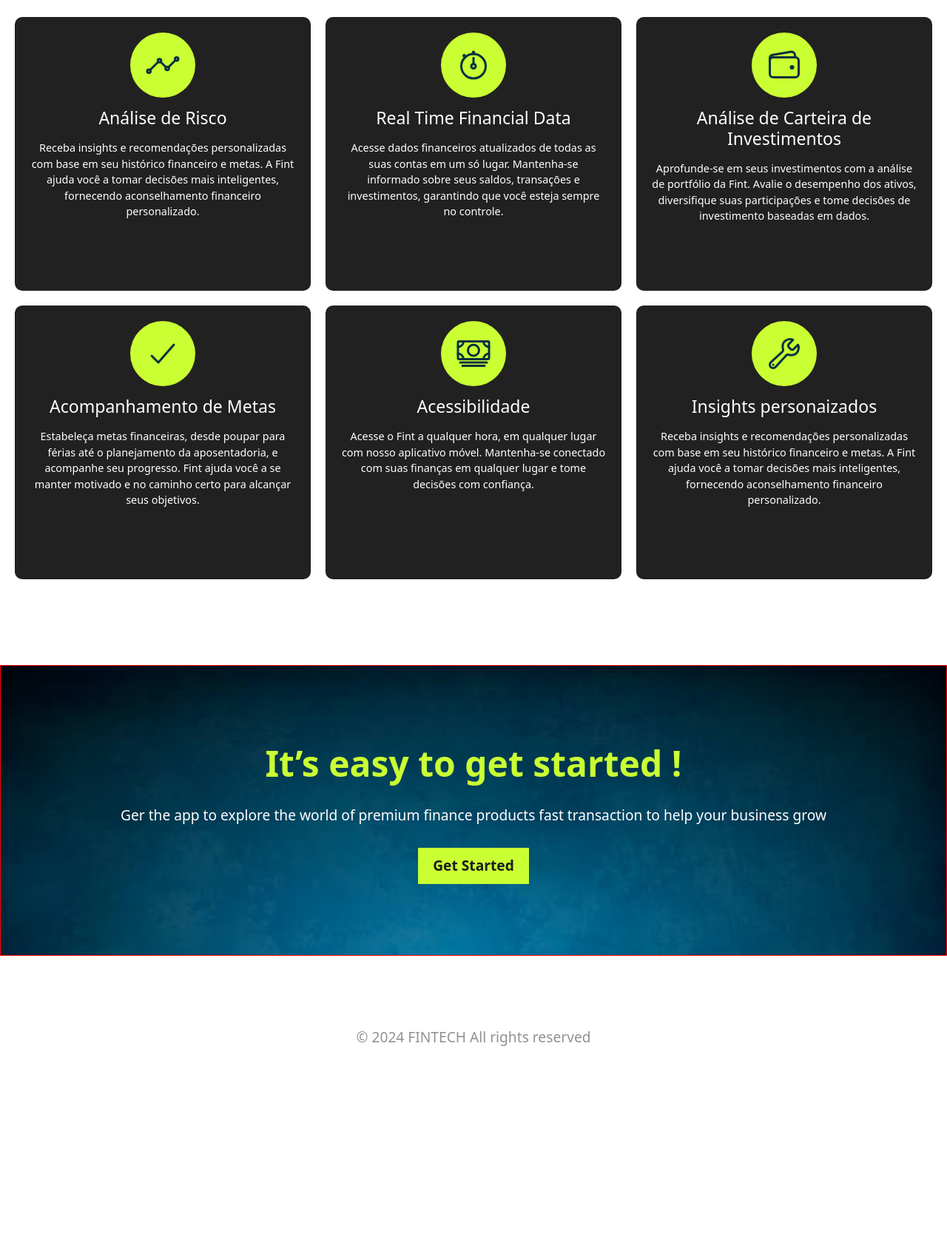
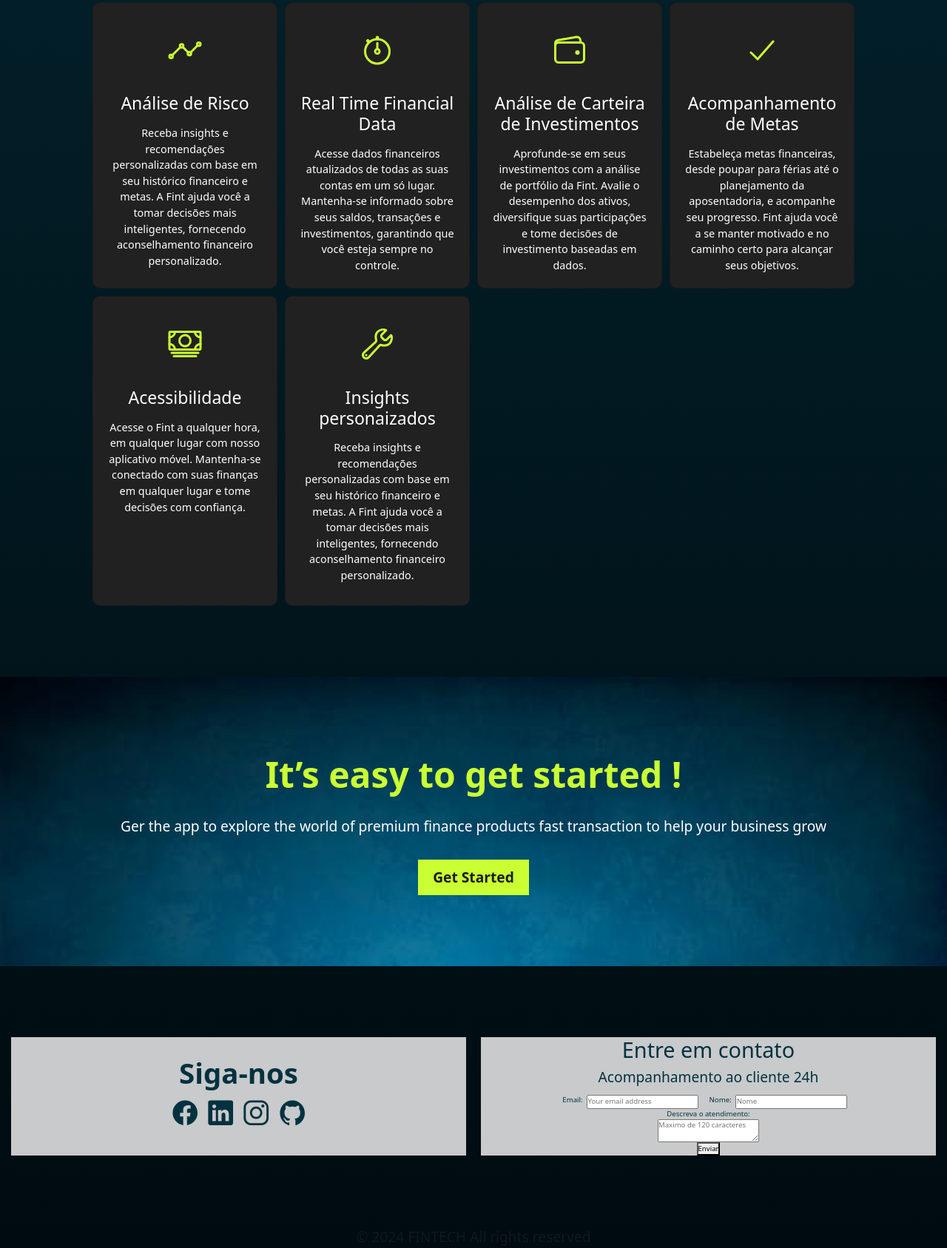
Before and after one commit to HernandoJunior/fintech-project, a plain HTML site: page index.html in a window 1280 px wide. Shown: the part 1594-3281 px from the top of the page at 74% size. Before the commit the page ends 3011 px from the top, so only its background shows below. Drawn offline with nearby package versions, Linux system fonts and the light colour scheme.

Commit message:
add responsive design

```diff
--- a/index.html
+++ b/index.html
@@ -106,6 +106,7 @@
             <h5 class="card-title">Insights personaizados</h5>
             <p class="card-text">Receba insights e recomendações personalizadas com base em seu histórico financeiro e metas. A Fint ajuda você a tomar decisões mais inteligentes, fornecendo aconselhamento financeiro personalizado.
             </p>
+            <button id="buttonLerMais">Ler mais</button>
           </div>
         </div>
 
@@ -117,15 +118,43 @@
       <button>Get Started</button>
     </section>
 
+    <section class="informationSection">
+
+      <div class="socialMedia">
+        <strong>Siga-nos</strong>
+        <div class="socialMediaLinks">
+          <a href=""><ion-icon name="logo-facebook"></ion-icon></a>
+          <a href=""><ion-icon name="logo-linkedin"></ion-icon></a>
+          <a href=""><ion-icon name="logo-instagram"></ion-icon></a>
+          <a href=""><ion-icon name="logo-github"></ion-icon></a>
+        </div>
+      </div>
+
+        <form action="">
+          <h2>Entre em contato</h2>
+          <p>Acompanhamento ao cliente 24h</p>
+
+          <div class="inputForm">
+              <label for="email">Email: </label>
+              <input id="email" type="email" name="email" placeholder="Your email address" required>
+              <label for="usuario">Nome:</label>
+              <input id="usuario" type="text" name="usuario" placeholder="Nome" required>
+          </div>
+
+
+          <label for="descricao">Descreva o atendimento: </label>
+          <textarea name="descricao" id="" placeholder="Maximo de 120 caracteres" maxlength="120"></textarea>
+          <button type="submit">Enviar</button>
+        </form>
+
+    </section>
+
     <footer>
       <span>© 2024 FINTECH All rights reserved</span>
     </footer>
   </div>
 
 
-
-
-
   <script type="module" src="https://unpkg.com/ionicons@7.1.0/dist/ionicons/ionicons.esm.js"></script>
   <script nomodule src="https://unpkg.com/ionicons@7.1.0/dist/ionicons/ionicons.js"></script>
 </body>
--- a/style.css
+++ b/style.css
@@ -14,6 +14,7 @@
 }
 
 body {
+
   font-family: 'Lexend', sans-serif;
   transition: 0.3s;
 
@@ -23,6 +24,7 @@ body {
 
 .firstPage {
   background: url(assets/background.png) no-repeat;
+  background: linear-gradient(#043140 0%, #000B0F 100%);
   background-size: 100vw;
 
   width: 100vw;
@@ -186,29 +188,25 @@ body {
   }
 
   > strong, h2, p {
-    color: var(--font-color-feature);
+    color: var(--tertiary-color);
   }
 }
 
 .cardsSection {
 
-  height: 100vh;
 
   display: grid;
 
-  grid-template-columns: repeat(3, 1fr);
-  grid-template-rows: repeat(2, 1fr);
-
-  grid-template-areas:
-  "card1 card2 card3"
-  "card4 card5 card6";
+  grid-template-columns: repeat(4, .2fr);
+  justify-content: center;
 
 
-  gap: 20px;
-  padding: 20px;
+  gap: 10px;
 
   > .card{
     background-color: #222121;
+
+    max-width: 290px;
 
     border-radius: 10px;
     padding: 20px;
@@ -219,16 +217,15 @@ body {
     flex-direction: column;
     align-items: center;
 
+
     > * {
       color: var(--secondary-color);
 
       > ion-icon {
         font-size: 5rem;
-        color: var(--font-color-feature);
+        color: var(--tertiary-color);
 
-        border-radius: 50%;
         padding: 20px;
-        background-color: var(--tertiary-color);
         margin-bottom: 10px;
       }
       > h5 {
@@ -238,6 +235,9 @@ body {
       }
       > p{
         font-size: 1.5rem;
+      }
+      > button {
+        display: none;
       }
     }
   }
@@ -254,7 +254,6 @@ body {
   gap: 20px;
   padding: 10rem;
 
-  border: 1px solid red;
 
   > strong {
     font-size: 5rem;
@@ -280,6 +279,59 @@ body {
   > button:hover{
     background-color: #1C1C1C;
     color: #CAFF33;
+  }
+}
+
+.informationSection{
+  display: grid;
+
+  grid-template-areas:
+  "div1 div2";
+  grid-template-columns: repeat(2, 1fr);
+
+  color: var(--font-color-feature);
+
+  margin: 0 15px;
+  border-radius: 10%;
+  gap: 20px;
+
+  > .socialMedia {
+    font-size: 4rem;
+    text-align: center;
+    background-color: rgba(237, 237, 237, 0.847);
+
+    padding: 20px;
+
+    > div a {
+      text-decoration: none;
+      color: var(--font-color-feature);
+    }
+  }
+
+  > form {
+    display: flex;
+    align-items: center;
+    justify-content: center;
+    flex-direction: column;
+    background-color: rgba(237, 237, 237, 0.847);
+
+    max-height: 500px;
+    > h2 {
+      font-size: 3rem;
+    }
+
+    > p {
+      font-size: 2rem;
+    }
+
+    > .inputForm {
+      display: flex;
+      gap: 5px;
+
+      > input {
+        margin-right: 10px;
+      }
+    }
   }
 }
 
@@ -363,12 +415,25 @@ footer {
   }
 
   .cardsSection {
-      grid-template-columns: repeat(1, 1fr);
-      grid-template-areas: "card1";
+    display: flex;
+    flex-direction: column;
+
+    > div ion-icon {
+      display: none;
+    }
+  }
+
+  .getStarted {
+    margin-top: 400px;
+  }
+
+  .informationSection{
+    display: flex;
+    flex-direction: column;
   }
 }
 
-@media(max-width:768px){
+@media(max-width:1000px){
   .firstPage {
     background: linear-gradient(to bottom, transparent 0%,  rgb(4, 28, 36) 45%);
 
@@ -419,4 +484,20 @@ footer {
     }
   }
 
+  .cardsSection {
+    grid-template-columns: repeat(3, 1fr);
+    > div ion-icon {
+      display: none;
+    }
+  }
+
+  .getStarted {
+    margin-top: 400px;
+  }
+
+  .informationSection{
+    display: flex;
+    flex-direction: column;
+  }
+
 }
```
Also changed, not shown: main.js (added).
